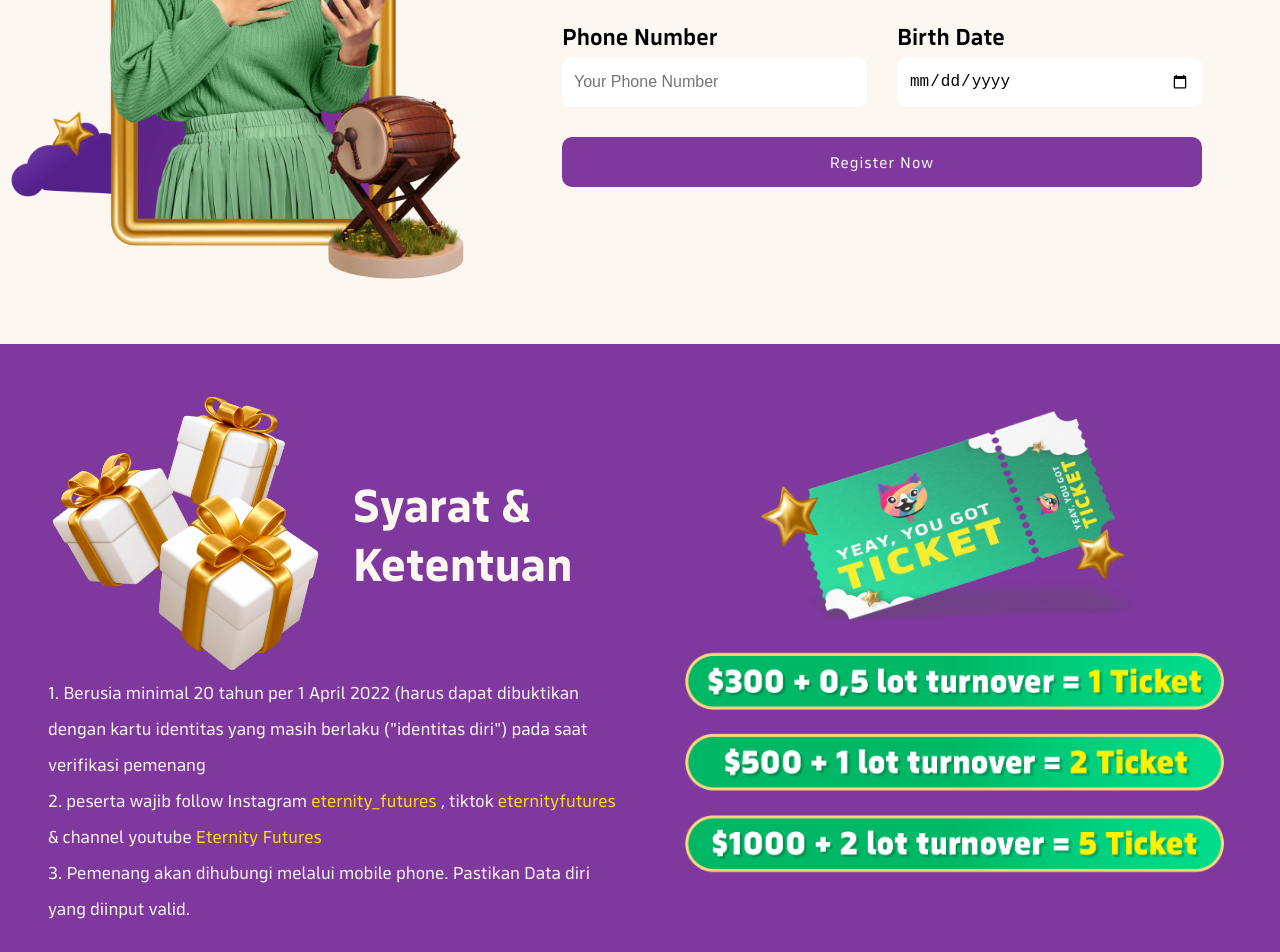
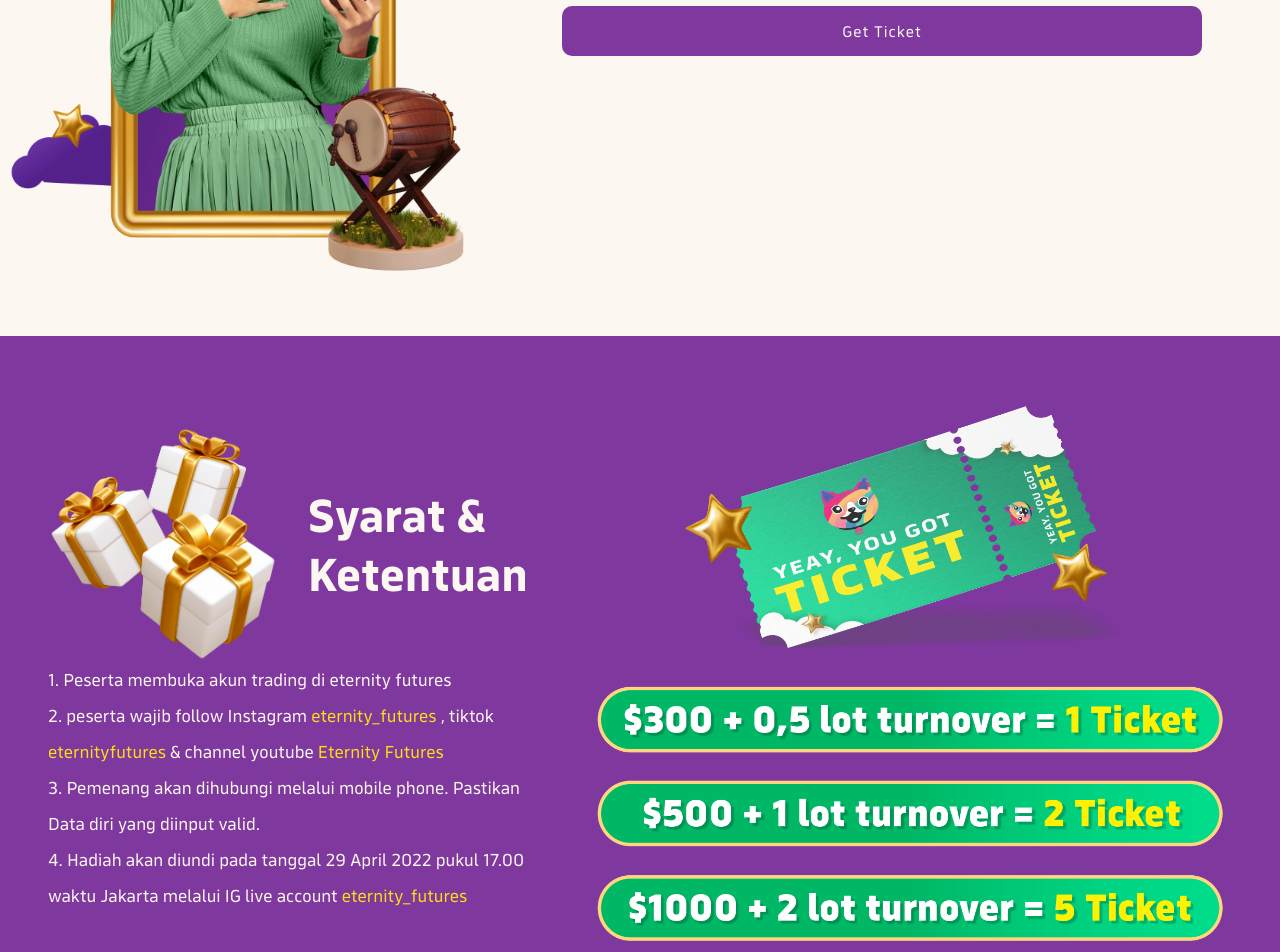
Before and after one commit to eternityfutures/eternity-campaign, a Next.js app: page / in a window 1280 px wide. Shown: the part 1160-2112 px from the top of the page. Built offline with nearby package versions, Linux system fonts and the light colour scheme.

Commit message:
update home page

```diff
--- a/pages/index.js
+++ b/pages/index.js
@@ -22,11 +22,8 @@ const Header = styled.header`
 
 const HeaderWrapper = styled.div`
   max-width: 1280px;
-  min-height: 100px;
+  height: max-content;
   margin: 0px auto;
-  @media (max-width: 768px) {
-    min-height: 75px;
-  }
 `
 
 const Logo = styled.div`
@@ -39,7 +36,7 @@ const Logo = styled.div`
 
 const CampaignSection = styled.section`
   background-image: linear-gradient(to right, #422574, #7f389e);
-  min-height: 600px;
+  height: max-content;
   padding: 0 3rem 3rem 3rem;
   @media (max-width: 768px) {
     padding: 0 1.5rem 4rem 1.5rem;
@@ -152,6 +149,16 @@ const ErrorText = styled.p`
   }
 `
 
+const WrapperTerm = styled.div`
+  display: flex;
+  gap: 50px;
+  max-width: 1280px;
+  margin: 0px auto;
+  @media (max-width: 768px) {
+    flex-direction: column-reverse;
+    gap: 30px;
+  }
+`
 const Wrapper = styled.div`
   display: flex;
   gap: 50px;
@@ -325,7 +332,7 @@ export default function Home() {
   const [name, setName] = useState('');
   const [email, setEmail] = useState('');
   const [phoneNumber, setPhoneNumber] = useState('');
-  const [birthDate, setBirthDate] = useState('')
+  const [accountNumber, setAccountNumber] = useState('')
   const [error, setError] = useState('');
   const [message, setMessage] = useState('');
 
@@ -411,7 +418,7 @@ export default function Home() {
             </IconContainer>
 
             <FormContainer>
-              <FormTitle>Open Account Now</FormTitle>
+              {/* <FormTitle>Open Account Now</FormTitle> */}
               <form onSubmit={handlePost}>
                 <Form>
                   <FormInput
@@ -438,14 +445,14 @@ export default function Home() {
                     onChange={(e) => setPhoneNumber(e.target.value)}
                   />
                   <FormInput
-                    label="Birth Date"
-                    placeholder="Your Birth Date"
-                    type="date"
-                    value={birthDate}
-                    onChange={(e) => setBirthDate(e.target.value)}
+                    label="Account Number"
+                    placeholder="Your Account Number"
+                    type="text"
+                    value={accountNumber}
+                    onChange={(e) => setAccountNumber(e.target.value)}
                   />
                 </Form>
-                <RegisterButton type='submit'>Register Now</RegisterButton>
+                <RegisterButton type='submit'>Get Ticket</RegisterButton>
               </form>
               <ErrorText>{error}</ErrorText>
             </FormContainer>
@@ -453,7 +460,7 @@ export default function Home() {
         </FormSection>
 
         <TermSection>
-          <Wrapper>
+          <WrapperTerm>
             <TermContainer>
               <TermTitleContainer>
                 <Gift>
@@ -462,9 +469,11 @@ export default function Home() {
                 <TermTitle>Syarat & Ketentuan</TermTitle>
               </TermTitleContainer>
               <TermWrapper>
-                <TermDescription>1. Berusia minimal 20 tahun per 1 April 2022 (harus dapat dibuktikan dengan kartu identitas yang masih berlaku ("identitas diri") pada saat verifikasi pemenang</TermDescription>
+                <TermDescription>1. Peserta membuka akun trading di eternity futures</TermDescription>
                 <TermDescription>2. peserta wajib follow Instagram <SocialLink href='https://www.instagram.com/eternity_futures/' target="_blank">eternity_futures</SocialLink> , tiktok <SocialLink href='https://www.tiktok.com/@eternityfutures' target='_blank'>eternityfutures</SocialLink> & channel youtube <SocialLink href='https://www.youtube.com/channel/UC_ZQvXdxeyKLFtzYVtsTyhQ' target='_blank'>Eternity Futures</SocialLink></TermDescription>
                 <TermDescription>3. Pemenang akan dihubungi melalui mobile phone.  Pastikan Data diri yang diinput valid.</TermDescription>
+                <TermDescription>4. Hadiah akan diundi pada tanggal 29 April 2022 pukul 17.00 waktu Jakarta melalui IG live account <SocialLink href='https://www.instagram.com/eternity_futures/' target="_blank">eternity_futures</SocialLink></TermDescription>
+
               </TermWrapper>
             </TermContainer>
 
@@ -473,7 +482,7 @@ export default function Home() {
                 <Image src='/images/tiket.webp' alt='Ticket Icon' width={1237} height={1098} layout='responsive' />
               </Ticket>
             </IconContainer>
-          </Wrapper>
+          </WrapperTerm>
         </TermSection>
 
         <LegalSection>
```
